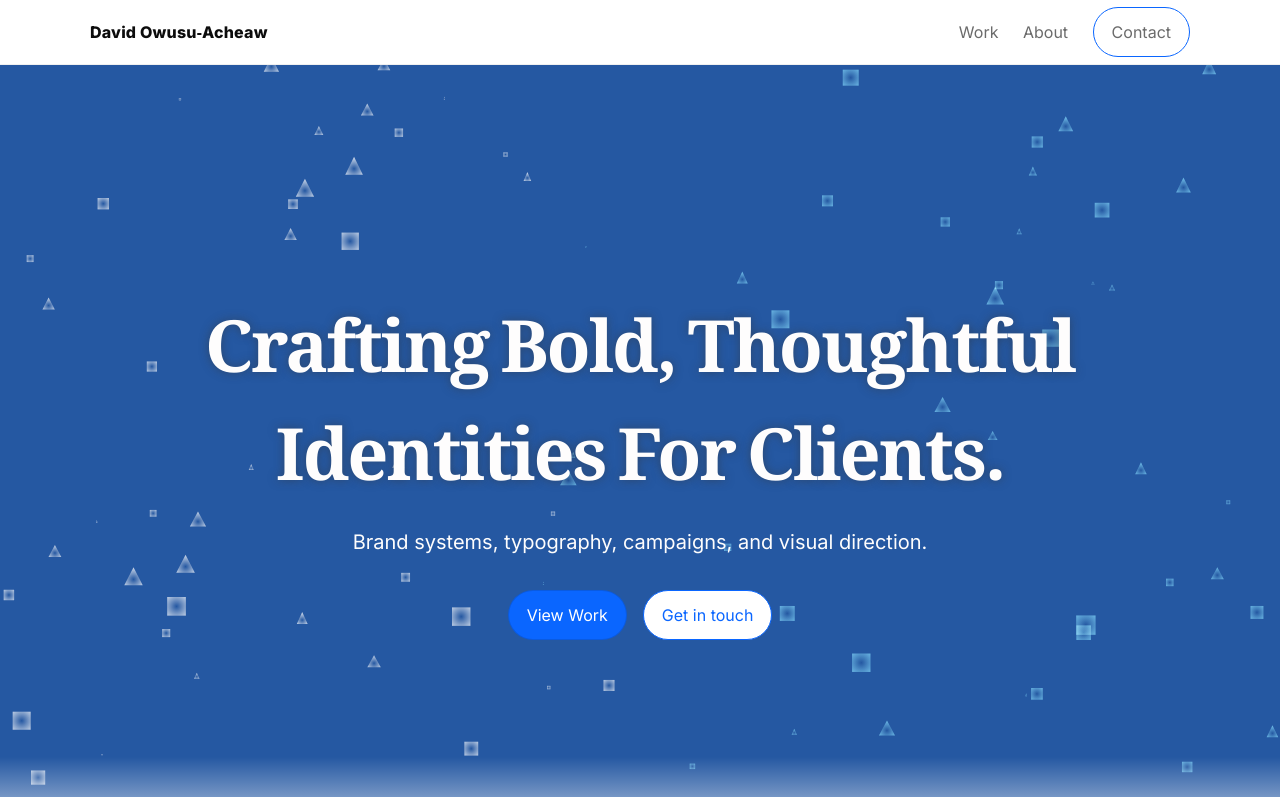
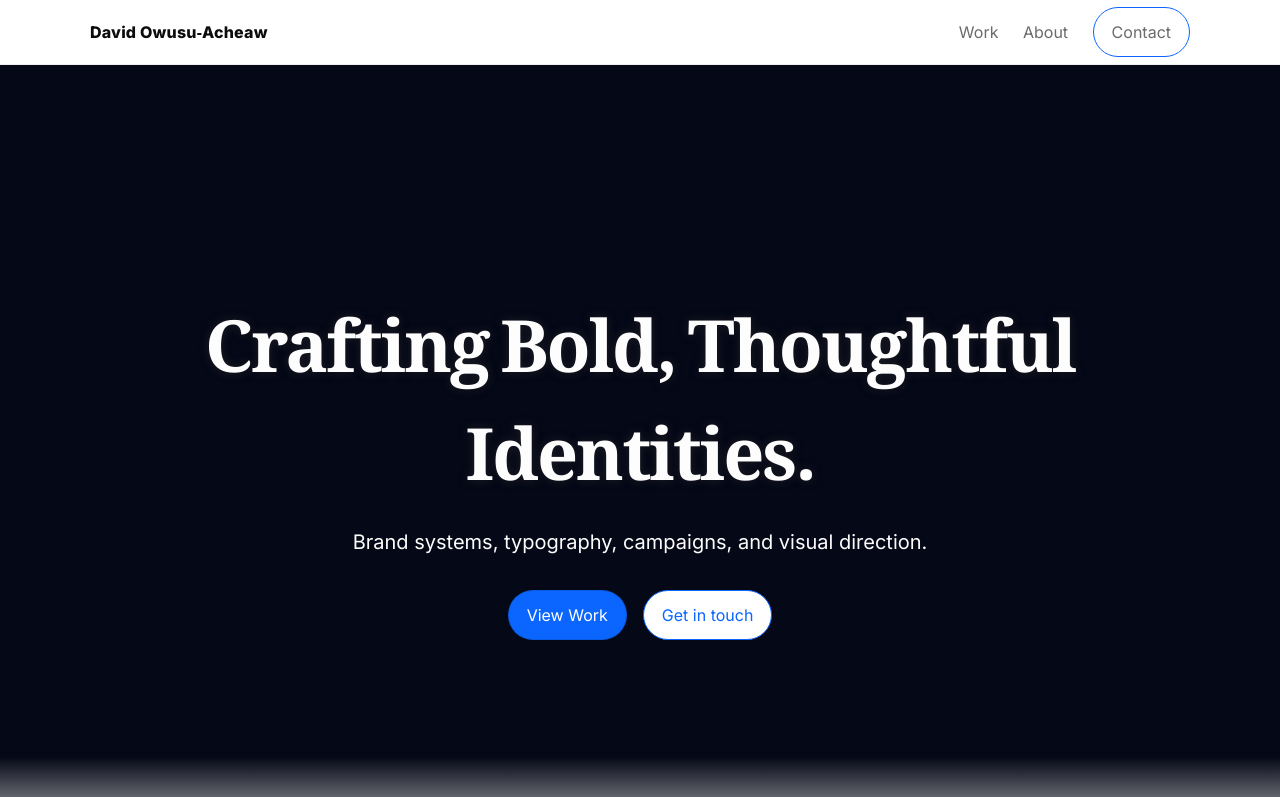
Before and after one commit to BaseGodFro/portfoliowebsite, a plain HTML site: page index.html in a window 1280 px wide. Shown: the top 797 px of the page. Drawn offline with nearby package versions, Linux system fonts and the light colour scheme.

Commit message:
Update portfolio

```diff
--- a/index.html
+++ b/index.html
@@ -26,15 +26,15 @@
     </div>
   </header>
 
-  <section class="hero finisher-header">
+  <section class="hero">
     <div class="container hero-inner">
-      <h1 class="hero-title"> Crafting Bold, Thoughtful Identities For Clients.</h1>
+      <h1 class="hero-title"> Crafting Bold, Thoughtful Identities.</h1>
       <p class="hero-sub">Brand systems, typography, campaigns, and visual direction.</p>
       <div class="hero-cta">
         <a class="btn-primary" href="#work">View Work</a>
         <a class="btn-secondary" href="#contact">Get in touch</a>
       </div>
-  </div>
+    </div>
   </section>
 
   <section id="work" class="section">
@@ -152,11 +152,6 @@
       });
     });
   </script>
-
-  <!-- Finisher Header library -->
-  <script src="finisher-header.es5.min.js" type="text/javascript"></script>
-
-  <!-- Main site script -->
   <script src="script.js"></script>
 </body>
 </html>
```
